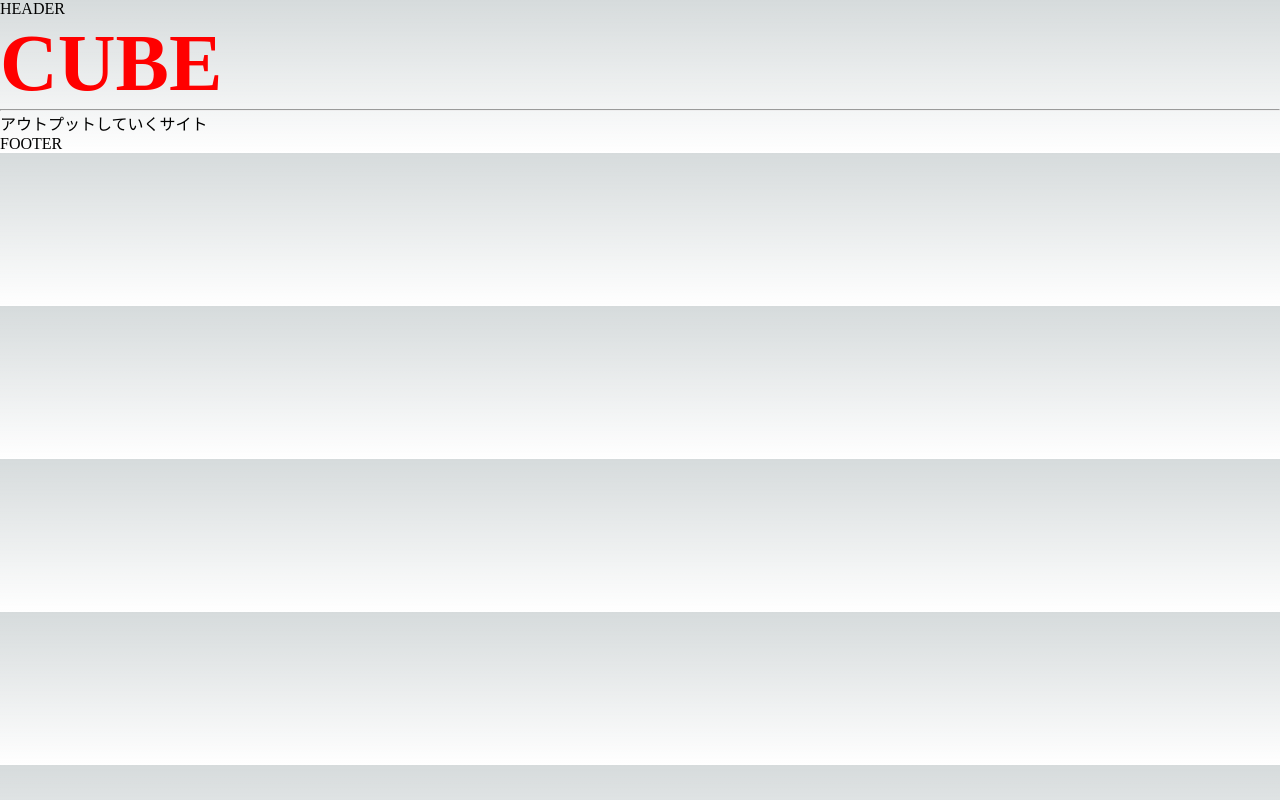
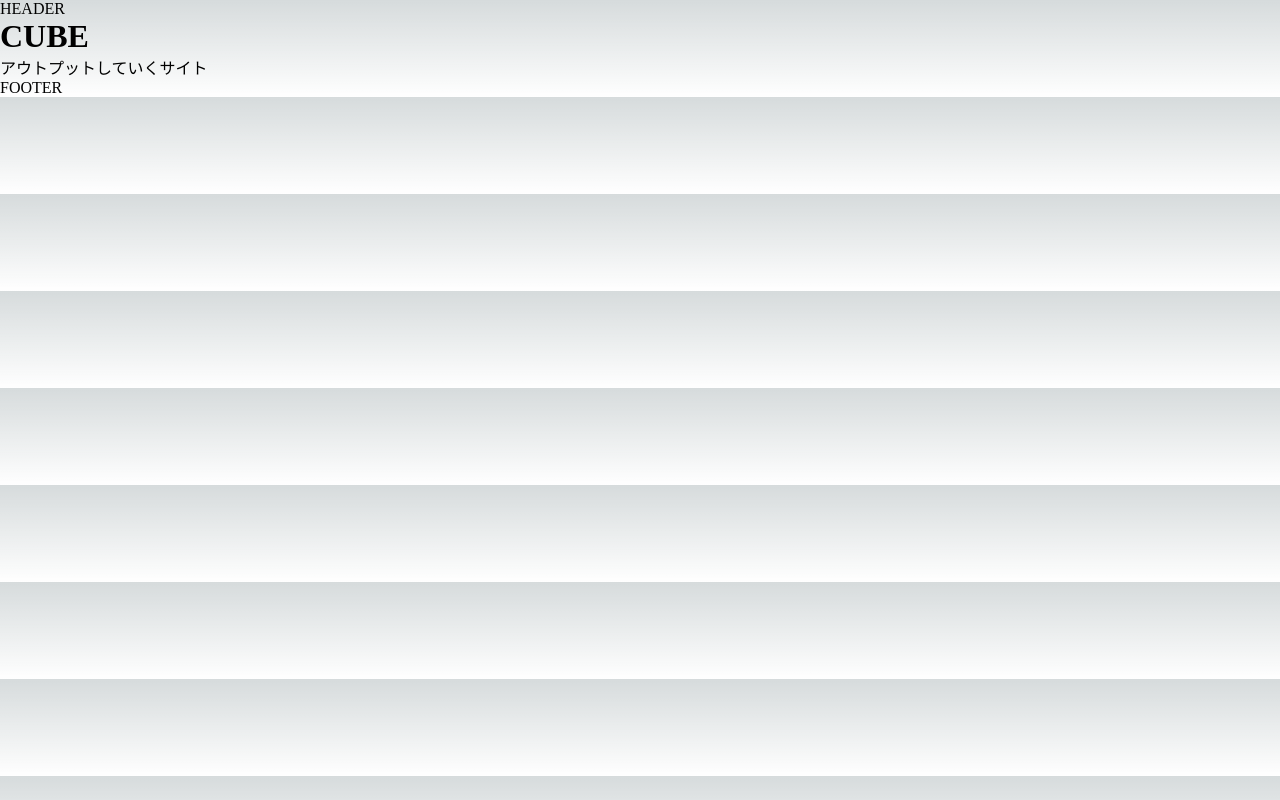
Before and after one commit to niina58/next-react-website, a Next.js app: page / in a window 1280 px wide. Built offline with nearby package versions, Linux system fonts and the light colour scheme.

Commit message:
Update index.js

```diff
--- a/pages/index.js
+++ b/pages/index.js
@@ -2,6 +2,9 @@ import Head from 'next/head'
 import Image from 'next/image'
 import { Inter } from 'next/font/google'
 import styles from '@/styles/Home.module.css'
+import Header from '../components/header'
+import Hero from '../components/hero'
+import Footer from '../components/footer'
 
 const inter = Inter({ subsets: ['latin'] })
 
@@ -10,19 +13,13 @@ const subtitle = 'アウトプットしていくサイト'
 
   return (
     <>
-      <header>HEADER</header>
+      <Header />
 
       <main>
-        <div className="hero">
-          <h1 style={{ color: 'red', fontSize: '80px' }}>
-            CUBE
-          </h1>
-          <hr />
-          <p>アウトプットしていくサイト</p>
-        </div>
+        <Hero />
       </main>
 
-      <footer>FOOTER</footer>
+      <Footer />
     </>
   )
 }
```
